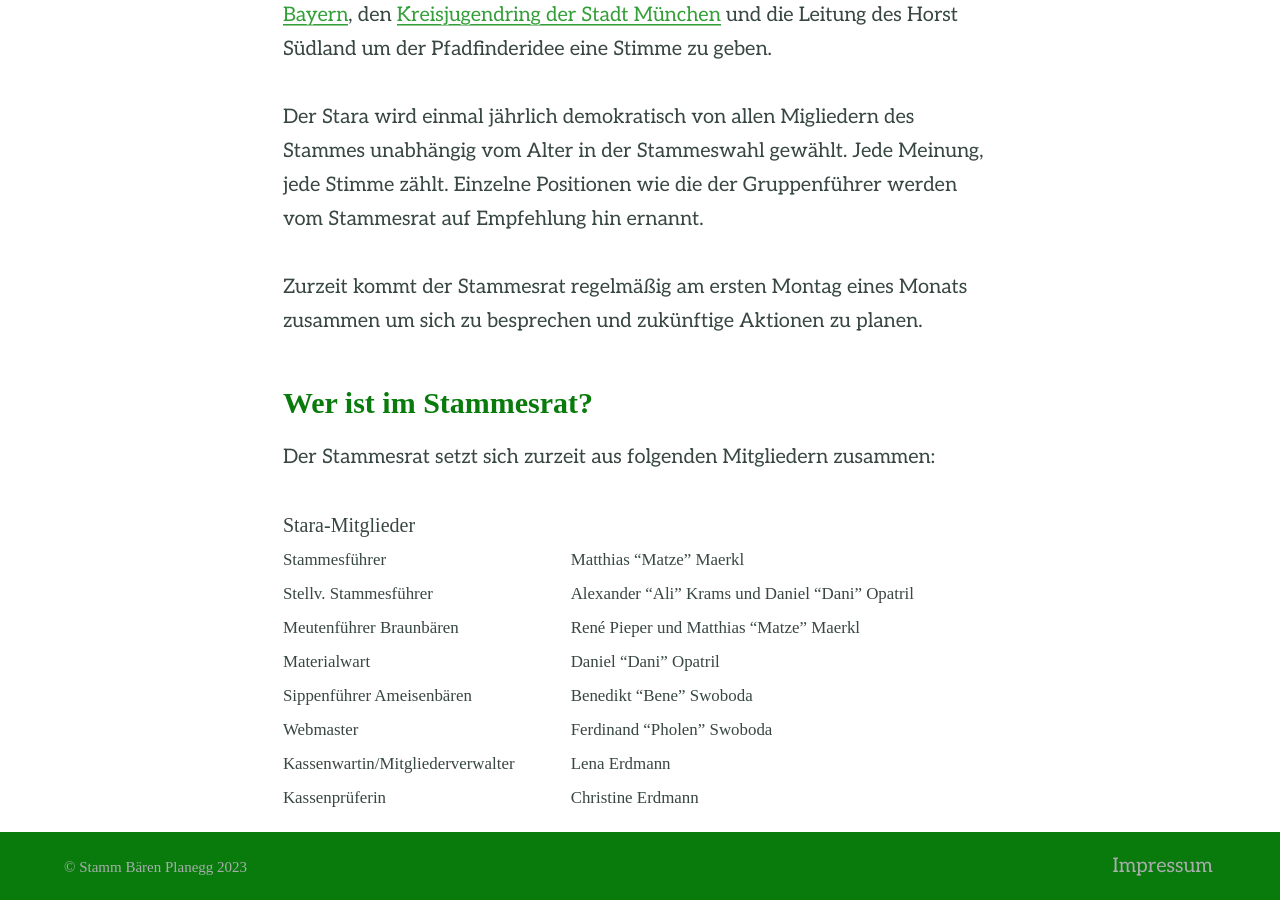
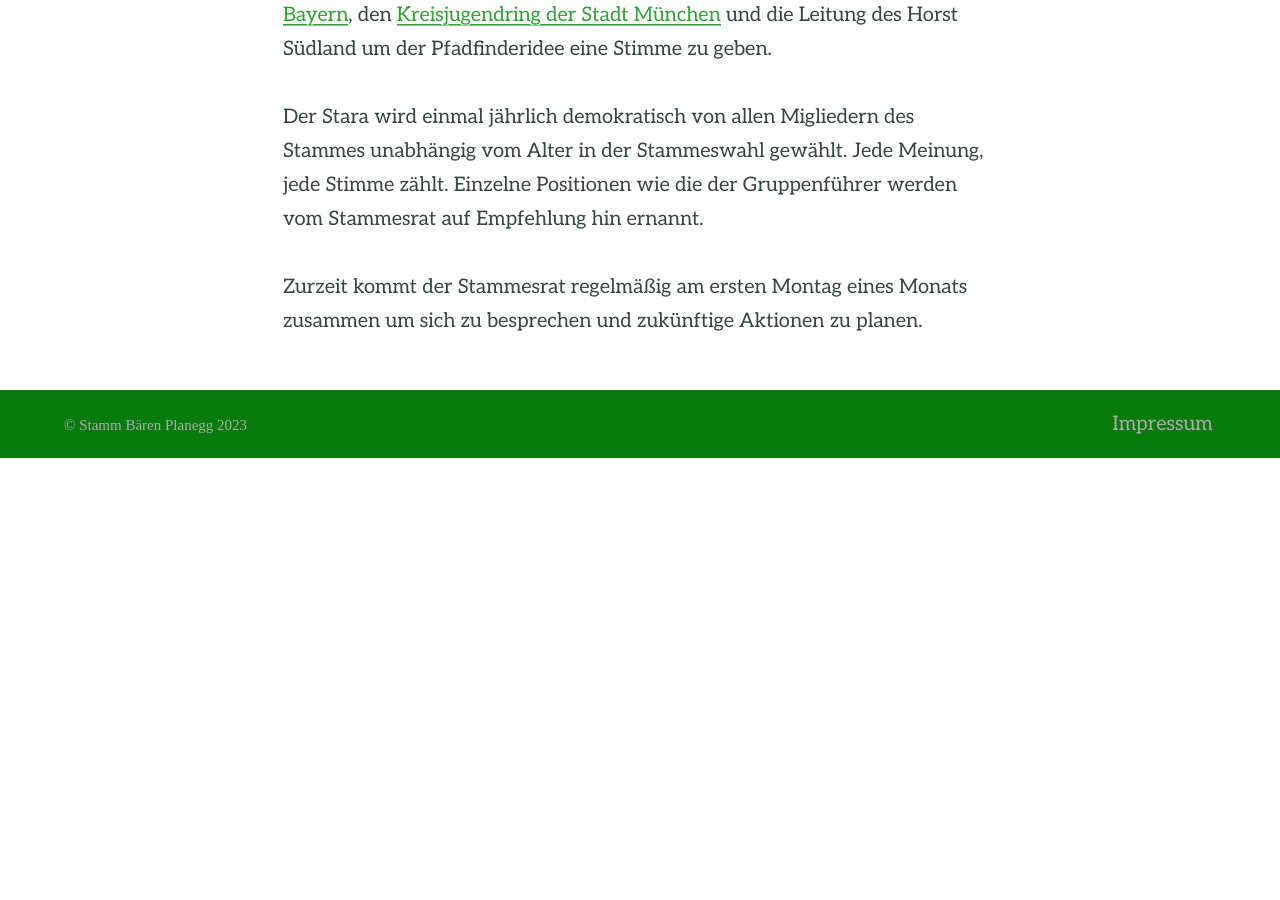
Before and after one commit to ferdinand-swoboda/website-stamm-baeren, a Jekyll site: the page built from stamm/stara.md, in a window 1280 px wide and 900 px high, scrolled down 904 px. Built offline with Jekyll 4.4.1, drawn with Linux system fonts in a browser that asks for light colours; emoji names are drawn with the system emoji font; some web fonts are replaced; our own code applies the rules of GitHub Pages for plain Markdown files; after the commit the page ends 1362 px from its top, so only the background shows below that.

Commit message:
Remove outdated names

```diff
--- a/stamm/stara.md
+++ b/stamm/stara.md
@@ -13,18 +13,3 @@ Der Stara wird einmal jährlich demokratisch von allen Migliedern des Stammes un
 Einzelne Positionen wie die der Gruppenführer werden vom Stammesrat auf Empfehlung hin ernannt.
 
 Zurzeit kommt der Stammesrat regelmäßig am ersten Montag eines Monats zusammen um sich zu besprechen und zukünftige Aktionen zu planen.
-
-### Wer ist im Stammesrat?
-
-Der Stammesrat setzt sich zurzeit aus folgenden Mitgliedern zusammen:
-
-| Stara-Mitglieder |
-|--------+-------|
-| Stammesführer | Matthias "Matze" Maerkl |
-| Stellv. Stammesführer | Alexander "Ali" Krams und Daniel "Dani" Opatril |
-| Meutenführer Braunbären | René Pieper und Matthias "Matze" Maerkl |
-| Materialwart | Daniel "Dani" Opatril |
-| Sippenführer Ameisenbären | Benedikt "Bene" Swoboda |
-| Webmaster | Ferdinand "Pholen" Swoboda |
-| Kassenwartin/Mitgliederverwalter | Lena Erdmann |
-| Kassenprüferin | Christine Erdmann |
```
Also changed, not shown: stamm/meuten.md (+1 -2 lines), stamm/sippen.md (+1 -2 lines).
